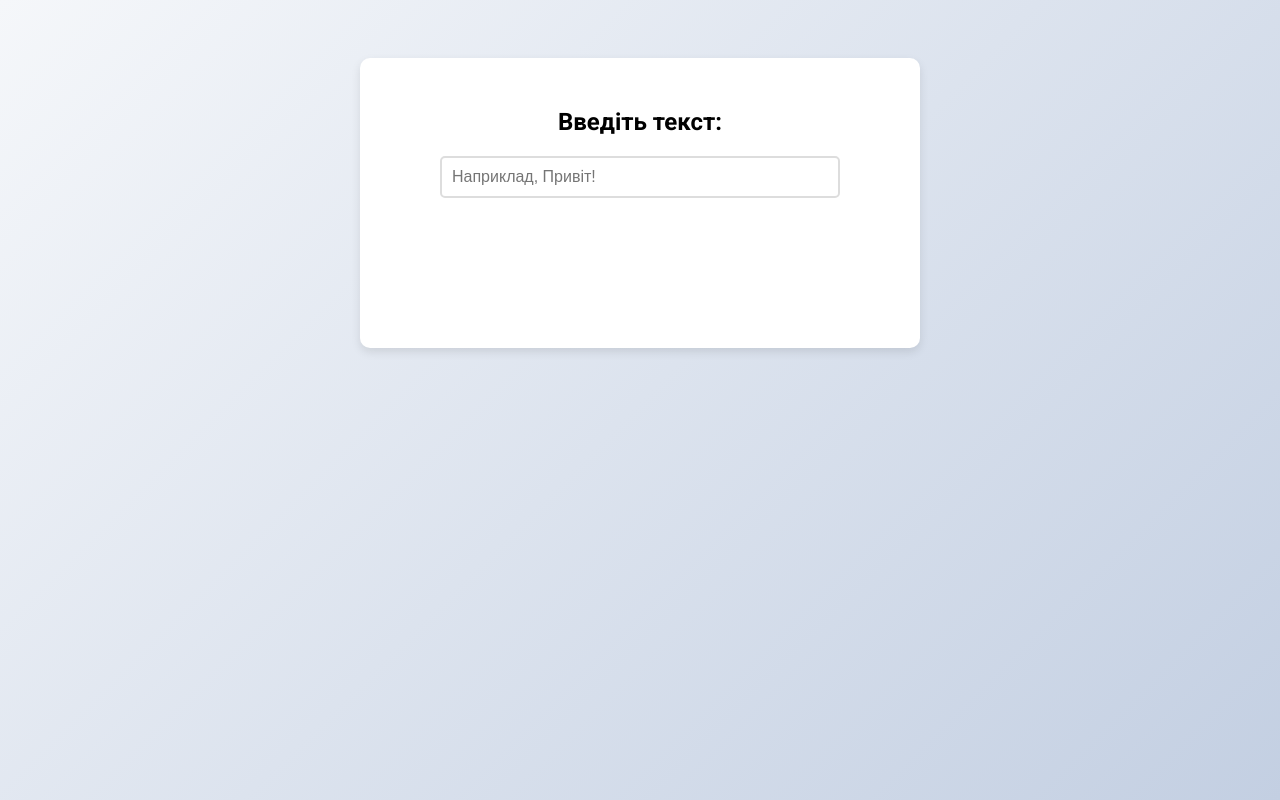
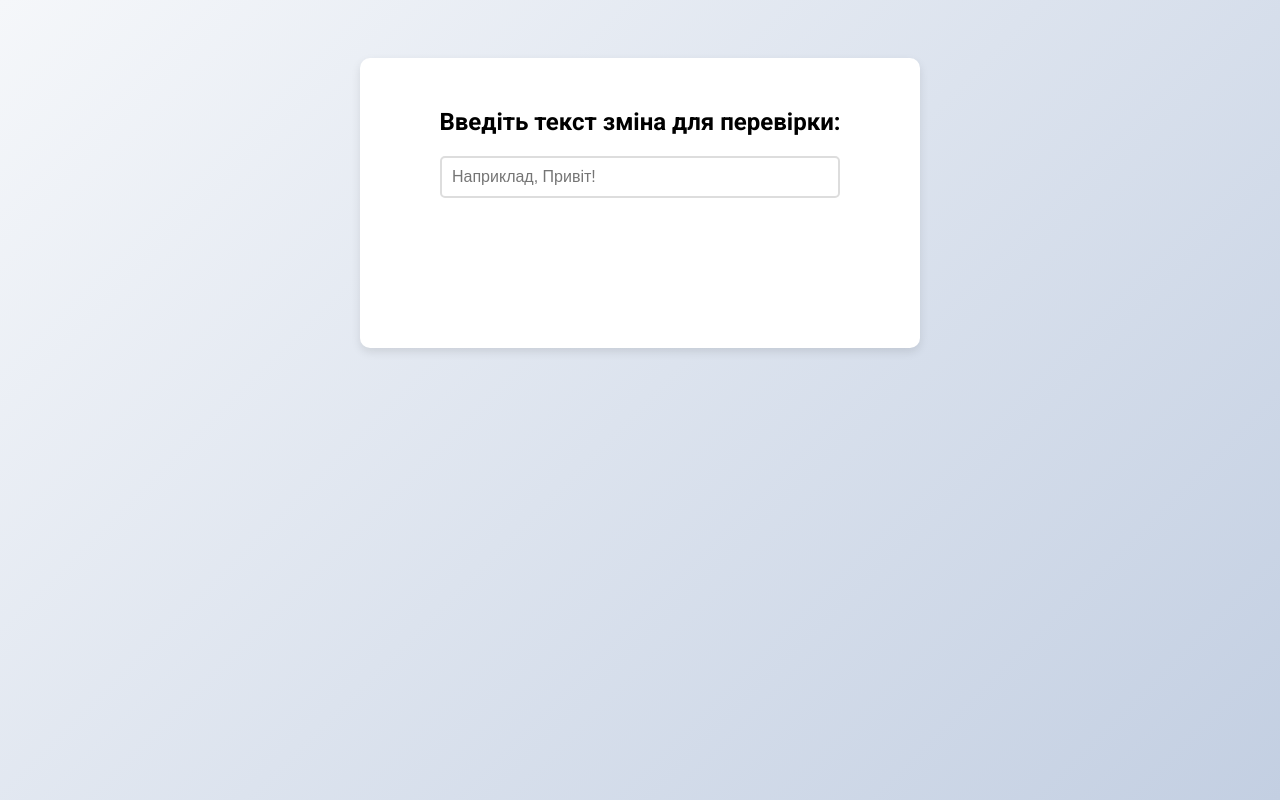
Before and after one commit to makovii/mtmiti_1, a plain HTML site: page index.html in a window 1280 px wide. Drawn offline with Linux system fonts and the light colour scheme.

Commit message:
add changes

```diff
--- a/index.html
+++ b/index.html
@@ -50,7 +50,7 @@
 </head>
 <body>
     <div class="container">
-        <h2>Введіть текст:</h2>
+        <h2>Введіть текст зміна для перевірки:</h2>
         <input type="text" id="userInput" oninput="updateText()" placeholder="Наприклад, Привіт!">
         <div class="styled-text lobster" id="lobsterText"></div>
         <div class="styled-text roboto" id="robotoText"></div>
```
